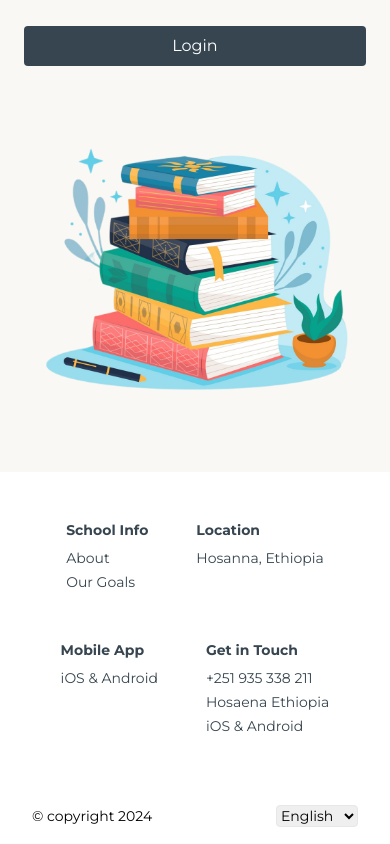
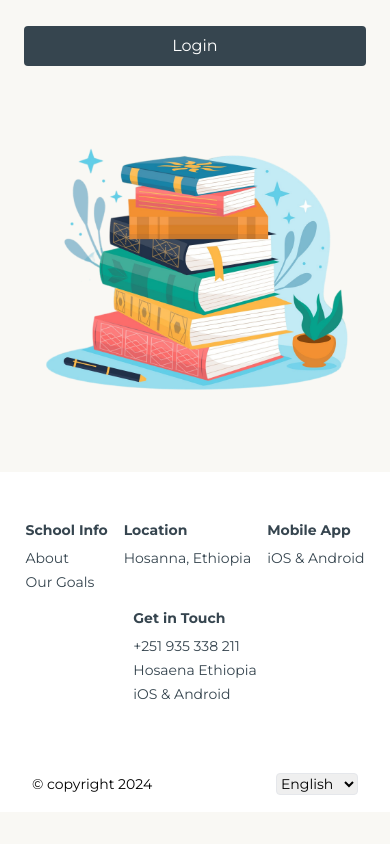
Before and after one commit to faselgodbcho/lincoln-school, a React (Vite) app: page / in a window 390 px wide. Shown: the part 2510-3354 px from the top of the page. After the commit the page ends 3322 px from the top, so only its background shows below. Built offline with nearby package versions, Linux system fonts and the light colour scheme.

Commit message:
Fix some bugs from the previous merge.

```diff
--- a/src/components/Footer.jsx
+++ b/src/components/Footer.jsx
@@ -3,8 +3,8 @@ import { Link } from "react-router-dom";
 const Footer = () => {
   return (
     <footer id="footer" className="bg-white">
-      <section className="px-6 py-12 sm:p-24 bg-white container mx-auto ">
-        <div className="flex flex-wrap sm:flex-nowrap  gap-12 md:gap-16 px-4 justify-center md:px-0 sm:justify-center">
+      <section className="sm:px-6 py-12 sm:p-24 bg-white container mx-auto ">
+        <div className="flex flex-wrap sm:flex-nowrap gap-4 sm:gap-12 md:gap-16 sm:px-4 justify-center md:px-0 sm:justify-center">
           <ul className="text-primary text-sm">
             <li className="font-bold mb-2">School Info</li>
             <li className="mb-1">
```
